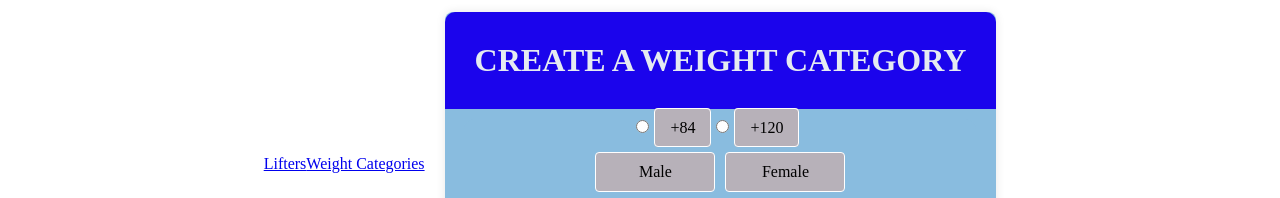
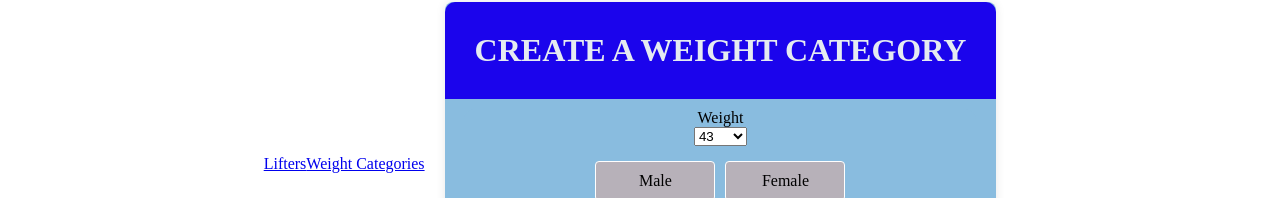
Before and after one commit to eolimacion/reactFrontend, a React (Vite) app: page /powerlifting/weight in a window 1280 px wide. Shown: the part 297-495 px from the top of the page. Built offline with nearby package versions, Linux system fonts and the light colour scheme; sample sign-in values are in the browser's storage.

Commit message:
weight category

```diff
--- a/src/pages/Powerlifting/Weight/Weight.jsx
+++ b/src/pages/Powerlifting/Weight/Weight.jsx
@@ -16,6 +16,7 @@ export const Weight = () => {
       const customFormData = {
         ...formData,
       };
+      console.log("soy custom form dataaaaa", customFormData)
 
       setSend(true);
       setRes(await createweightCategory(customFormData));
@@ -23,8 +24,8 @@ export const Weight = () => {
     };
 
   useEffect(() => {
+    useErrorCreate(res, setRegisterOk, setRes)
     console.log(res)
-    useErrorCreate(res, setRegisterOk, setRes)
   }, [res]);
 
   return (
@@ -32,31 +33,27 @@ export const Weight = () => {
       <div className="formMain">
         <h1 className="formTitle">CREATE A WEIGHT CATEGORY</h1>
         <form className="form" onSubmit={handleSubmit(formSubmit)}>
-        <div className="genderInfo formGroup">
-           <div className="weight">
-              <input
-                type="radio"
-                name="weight"
-                id="+84"
-                value="+84"
-                {...register("weight")}
-              />
-              <label htmlFor="+84" className="labelRadio +84">
-                +84
-              </label>
-
-              <input
-                type="radio"
-                name="weight"
-                id="+120"
-                value="+120"
-                {...register("weight")}
-              />
-              <label htmlFor="+120" className="labelRadio +120">
-                +120
-              </label>
-            </div>
-           </div>
+        <div className="weightCategoryInfo formGroup">
+          <label htmlFor="weight">Weight</label>
+          <select id="weight" {...register("weight")}>
+          <option value="43">43</option>
+            <option value="52">52</option>
+            <option value="53">53</option>
+            <option value="57">57</option>
+            <option value="59">59</option>
+            <option value="63">63</option>
+            <option value="66">66</option>
+            <option value="69">69</option>
+            <option value="74">74</option>
+            <option value="76">76</option>
+            <option value="83">83</option>
+            <option value="84">84</option>
+            <option value="93">93</option>
+            <option value="105">105</option>
+            <option value="120">120</option>
+            <option value="+120">+120</option>
+          </select>
+        </div>
 
           <div className="genderInfo formGroup">
            <div className="gender">
@@ -86,7 +83,7 @@ export const Weight = () => {
 
            <div className="ageInfo formGroup">
           <label htmlFor="age">Age</label>
-          <select id="weight" {...register("age")}>
+          <select id="age" {...register("age")}>
             <option value="Subjunior">Subjunior</option>
             <option value="Junior">Junior</option>
             <option value="Open">Open</option>
--- a/src/services/weightCategory.service.js
+++ b/src/services/weightCategory.service.js
@@ -11,7 +11,7 @@ const APIGeneral = extraConfig();
 //! ------------------------CREAR WEIGHTCATEGORY------------------------------
 
 export const createweightCategory = async (formData) => {
-    return APIGeneral.post("/weightcategory/", formData, {
+    return APIGeneral.post("/weightCategory/create", formData, {
       headers: {
         Authorization: `Bearer ${updateToken()}`
       },
```
